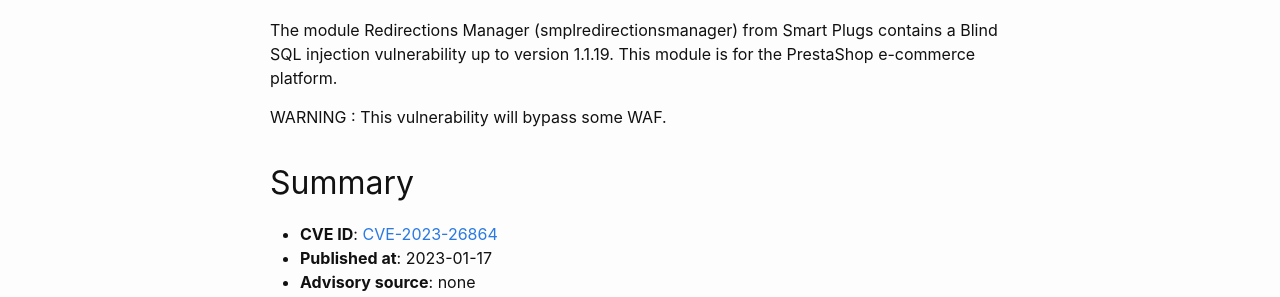
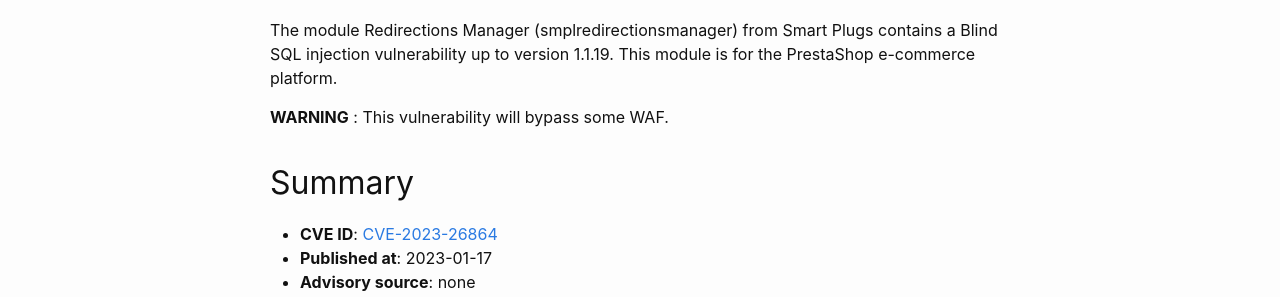
Before and after one commit to friends-of-presta/security-advisories, a Jekyll site: the page built from _posts/2023-01-17-smplredirectionsmanager.md, in a window 1280 px wide and 900 px high. Shown: the part 354-651 px from the top of the window. Built offline with Jekyll 4.4.1, drawn with Linux system fonts in a browser that asks for light colours; some of the changed text lies outside the part shown.

```diff
--- a/_posts/2023-01-17-smplredirectionsmanager.md
+++ b/_posts/2023-01-17-smplredirectionsmanager.md
@@ -14,7 +14,7 @@ severity: "critical (9.8)"
 The module Redirections Manager (smplredirectionsmanager) from Smart Plugs contains a Blind SQL injection vulnerability up to version 1.1.19.
 This module is for the PrestaShop e-commerce platform.
 
-WARNING : This vulnerability will bypass some WAF.
+**WARNING** : This vulnerability will bypass some WAF.
 
 ## Summary
 
```
Also changed, not shown: other parts of _posts/2023-01-17-smplredirectionsmanager.md (+1 -1 lines).
